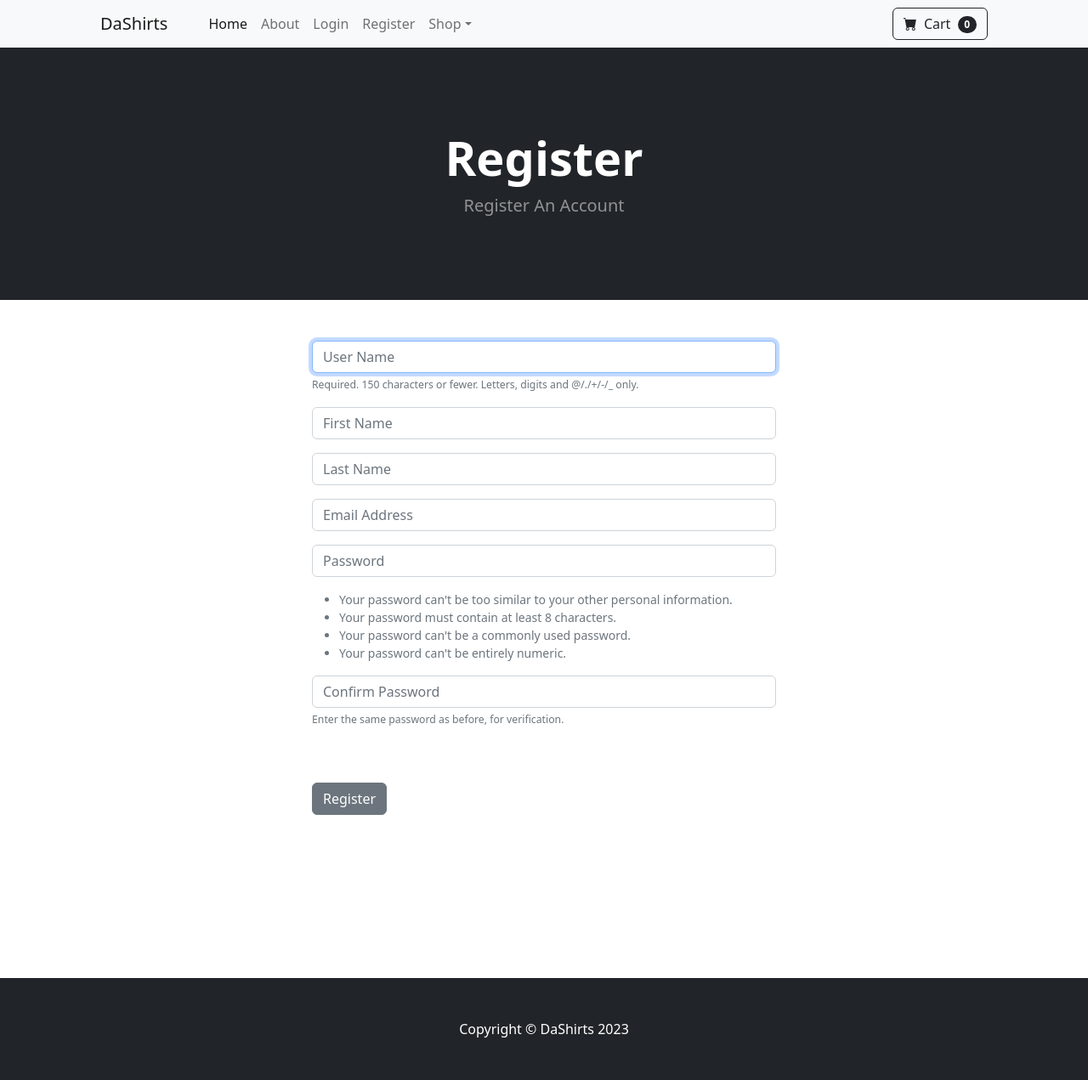
After one commit to DivineBanhBao/DaShirts-Ecommerce-Website, a Django app: page /register/ in a window 1280 px wide. The commit adds this page. Shown: the whole page at 85% size. Run offline with Django 4.2, Linux system fonts and the light colour scheme; some libraries are stand-ins or nearby versions.

Commit message:
Added About, Login, and Register page

```diff
--- /dev/null
+++ b/ecom/store/forms.py
@@ -0,0 +1,30 @@
+from django.contrib.auth.models import User
+from django.contrib.auth.forms import UserCreationForm
+from django import forms
+
+class SignUpForm(UserCreationForm):
+	email = forms.EmailField(label="", widget=forms.TextInput(attrs={'class':'form-control', 'placeholder':'Email Address'}))
+	first_name = forms.CharField(label="", max_length=100, widget=forms.TextInput(attrs={'class':'form-control', 'placeholder':'First Name'}))
+	last_name = forms.CharField(label="", max_length=100, widget=forms.TextInput(attrs={'class':'form-control', 'placeholder':'Last Name'}))
+
+	class Meta:
+		model = User
+		fields = ('username', 'first_name', 'last_name', 'email', 'password1', 'password2')
+
+	def __init__(self, *args, **kwargs):
+		super(SignUpForm, self).__init__(*args, **kwargs)
+
+		self.fields['username'].widget.attrs['class'] = 'form-control'
+		self.fields['username'].widget.attrs['placeholder'] = 'User Name'
+		self.fields['username'].label = ''
+		self.fields['username'].help_text = '<span class="form-text text-muted"><small>Required. 150 characters or fewer. Letters, digits and @/./+/-/_ only.</small></span>'
+
+		self.fields['password1'].widget.attrs['class'] = 'form-control'
+		self.fields['password1'].widget.attrs['placeholder'] = 'Password'
+		self.fields['password1'].label = ''
+		self.fields['password1'].help_text = '<ul class="form-text text-muted small"><li>Your password can\'t be too similar to your other personal information.</li><li>Your password must contain at least 8 characters.</li><li>Your password can\'t be a commonly used password.</li><li>Your password can\'t be entirely numeric.</li></ul>'
+
+		self.fields['password2'].widget.attrs['class'] = 'form-control'
+		self.fields['password2'].widget.attrs['placeholder'] = 'Confirm Password'
+		self.fields['password2'].label = ''
+		self.fields['password2'].help_text = '<span class="form-text text-muted"><small>Enter the same password as before, for verification.</small></span>'
--- a/ecom/store/templates/base.html
+++ b/ecom/store/templates/base.html
@@ -17,12 +17,20 @@
     </head>
     <body>
         {% include 'navbar.html' %}
+        {% if messages %}
+            {% for message in messages %}
+                <div class="alert alert-warning alert-dismissible fade show" role="alert">
+                    {{ message }}
+                    <button type="button" class="btn-close" data-bs-dismiss="alert" aria-label="Close"></button>
+                </div>
+            {% endfor %}
+        {% endif %}
 
         {% block content %}
         {% endblock%}
         <!-- Footer-->
         <footer class="py-5 bg-dark">
-            <div class="container"><p class="m-0 text-center text-white">Copyright &copy; Your Website 2023</p></div>
+            <div class="container"><p class="m-0 text-center text-white">Copyright &copy; DaShirts 2023</p></div>
         </footer>
         <!-- Bootstrap core JS-->
         <script src="https://cdn.jsdelivr.net/npm/bootstrap@5.2.3/dist/js/bootstrap.bundle.min.js"></script>
--- a/ecom/store/templates/home.html
+++ b/ecom/store/templates/home.html
@@ -18,6 +18,7 @@
 
             {% for product in products %}
                 {% if product.on_sale %}
+
                 <div class="col mb-5">
                     <div class="card h-100">
                         <!-- Product image-->
@@ -49,6 +50,7 @@
                         </div>
                     </div>
                 </div>
+
                 {% else %}
             <div class="col mb-5">
                 <div class="card h-100">
--- a/ecom/store/templates/navbar.html
+++ b/ecom/store/templates/navbar.html
@@ -7,6 +7,14 @@
             <ul class="navbar-nav me-auto mb-2 mb-lg-0 ms-lg-4">
                 <li class="nav-item"><a class="nav-link active" aria-current="page" href="{% url 'home' %}">Home</a></li>
                 <li class="nav-item"><a class="nav-link" href="{% url 'about' %}">About</a></li>
+
+                {% if user.is_authenticated %}
+                    <li class="nav-item"><a class="nav-link" href="{% url 'logout' %}">Logout</a></li>
+                {% else %}
+                    <li class="nav-item"><a class="nav-link" href="{% url 'login' %}">Login</a></li>
+                    <li class="nav-item"><a class="nav-link" href="{% url 'register' %}">Register</a></li>
+                {% endif %}
+
                 <li class="nav-item dropdown">
                     <a class="nav-link dropdown-toggle" id="navbarDropdown" href="#" role="button" data-bs-toggle="dropdown" aria-expanded="false">Shop</a>
                     <ul class="dropdown-menu" aria-labelledby="navbarDropdown">
--- /dev/null
+++ b/ecom/store/templates/register.html
@@ -0,0 +1,33 @@
+{% extends 'base.html' %}
+{% block content %}
+
+<!-- Header-->
+<header class="bg-dark py-5">
+    <div class="container px-4 px-lg-5 my-5">
+        <div class="text-center text-white">
+            <h1 class="display-4 fw-bolder">Register</h1>
+            <p class="lead fw-normal text-white-50 mb-0">Register An Account</p>
+        </div>
+    </div>
+</header>
+
+<div class="container">
+    <div class="row">
+        <div class="col-md-6 offset-md-3">
+        <br/><br/>
+        <form method="POST" action="{% url 'register' %}">
+            {% csrf_token %}
+
+            {{ form.as_p }}
+            <br/><br/>
+            <button type="submit" class="btn btn-secondary"> Register </button>
+        </form>
+
+        <br/><br/>
+        <br/><br/>
+        <br/><br/>
+        <br/><br/>
+        </div>
+    </div>
+</div>
+{% endblock %}
--- a/ecom/store/urls.py
+++ b/ecom/store/urls.py
@@ -4,4 +4,7 @@ from . import views
 urlpatterns = [
     path('',views.home,name='home'),
     path('about/',views.about,name='about'),
+    path('login/',views.login_user,name='login'),
+    path('logout/',views.logout_user,name='logout'),
+    path('register/',views.register_user,name='register'),
 ]
--- a/ecom/store/views.py
+++ b/ecom/store/views.py
@@ -1,6 +1,11 @@
-from django.shortcuts import render
+from django.shortcuts import render, redirect
 from .models import Product
-
+from django.contrib.auth import authenticate, login, logout
+from django.contrib import messages
+from django.contrib.auth.models import User
+from django.contrib.auth.forms import UserCreationForm
+from .forms import SignUpForm
+from django import forms
 
 def home(request):
     products = Product.objects.all()
@@ -8,3 +13,42 @@ def home(request):
 
 def about(request):
     return render(request, 'about.html', {})
+
+def login_user(request):
+    if request.method == "POST":
+        username = request.POST['username']
+        password = request.POST['password']
+        user = authenticate(request, username=username, password=password)
+        if user is not None:
+            login(request, user)
+            messages.success(request, ("You Have Been Logged In."))
+            return redirect('home')
+        else:
+            messages.success(request, ("There Was An Error, Please Try Again."))
+            return redirect('login')
+    else:
+        return render(request, 'login.html', {})
+
+def logout_user(request):
+    logout(request)
+    messages.success(request,("You Have Been Logged Out."))
+    return redirect('home')
+
+def register_user(request):
+    form = SignUpForm()
+    if request.method == "POST":
+        form = SignUpForm(request.POST)
+        if form.is_valid():
+            form.save()
+            username = form.cleaned_data['username']
+            password = form.cleaned_data['password1']
+            # log in user
+            user = authenticate(username=username, password=password)
+            login(request, user)
+            messages.success(request, ("You Have Successfully Created An Account."))
+            return redirect('home')
+        else:
+            messages.success(request, ("Oops! There Was A Problem Registering Your Account, Please Try Again"))
+            return redirect('register')
+    else:
+        return render(request, 'register.html', {'form':form})
```
Also changed, not shown: ecom/store/templates/about.html (+14 -1 lines), ecom/store/templates/login.html (added, +43 -0 lines), ecom/db.sqlite3.
